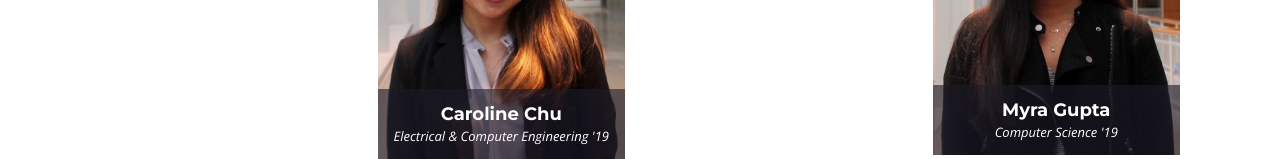
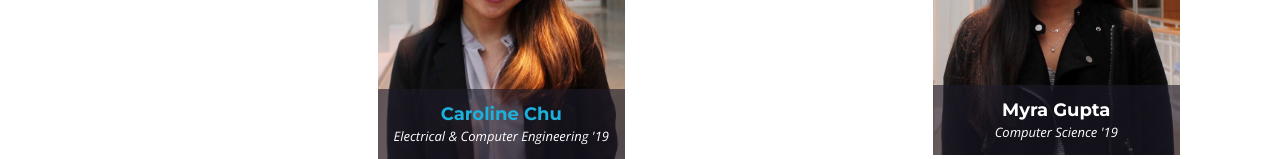
Before and after one commit to AOEcornell/newaoecornell, a plain HTML site: page sisters.html in a window 1280 px wide. Shown: the part 981-1140 px from the top of the page. Drawn offline with nearby package versions, Linux system fonts and the light colour scheme.

Commit message:
idk updates -katie

```diff
--- a/sisters.html
+++ b/sisters.html
@@ -137,7 +137,7 @@
               <img src="images/alphaclass/caroline.jpg" class="img-fluid" alt="">
               <div class="member-info">
                 <div class="member-info-content">
-                  <h4>Caroline Chu</h4>
+                  <h4><a href="">Caroline Chu</a></h4>
                   <span>Electrical & Computer Engineering '19</span>
                   <div class="social">
                     <a href=""><i class="fa fa-twitter"></i></a>
```
